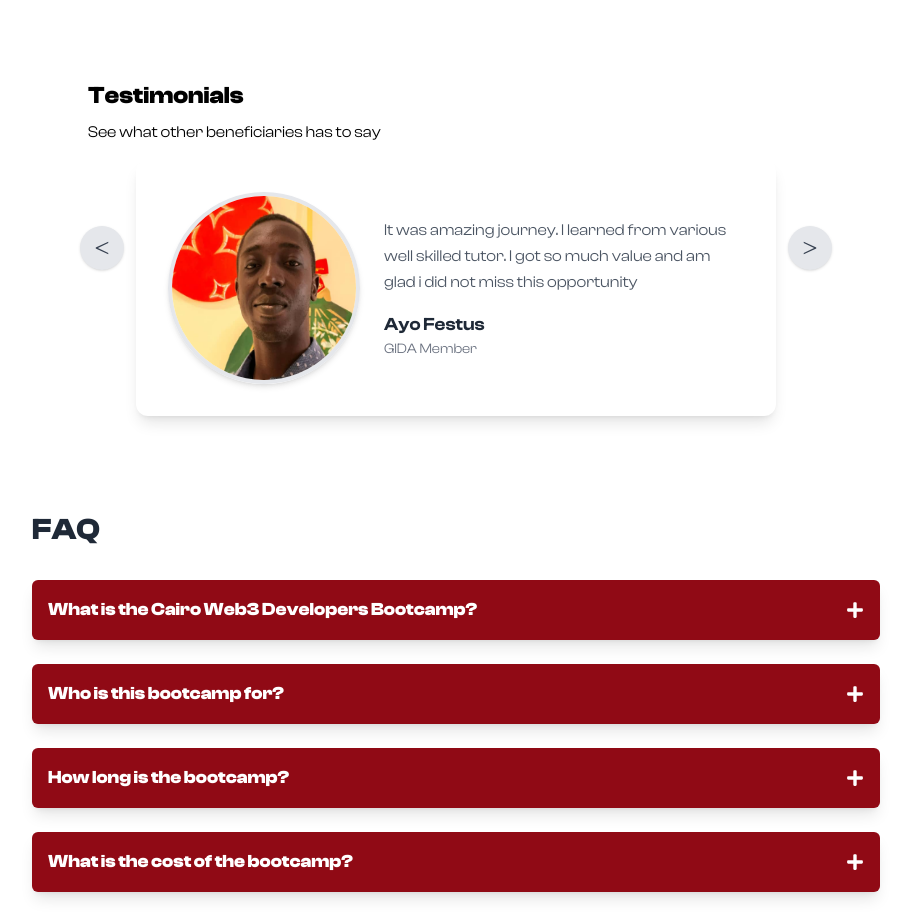
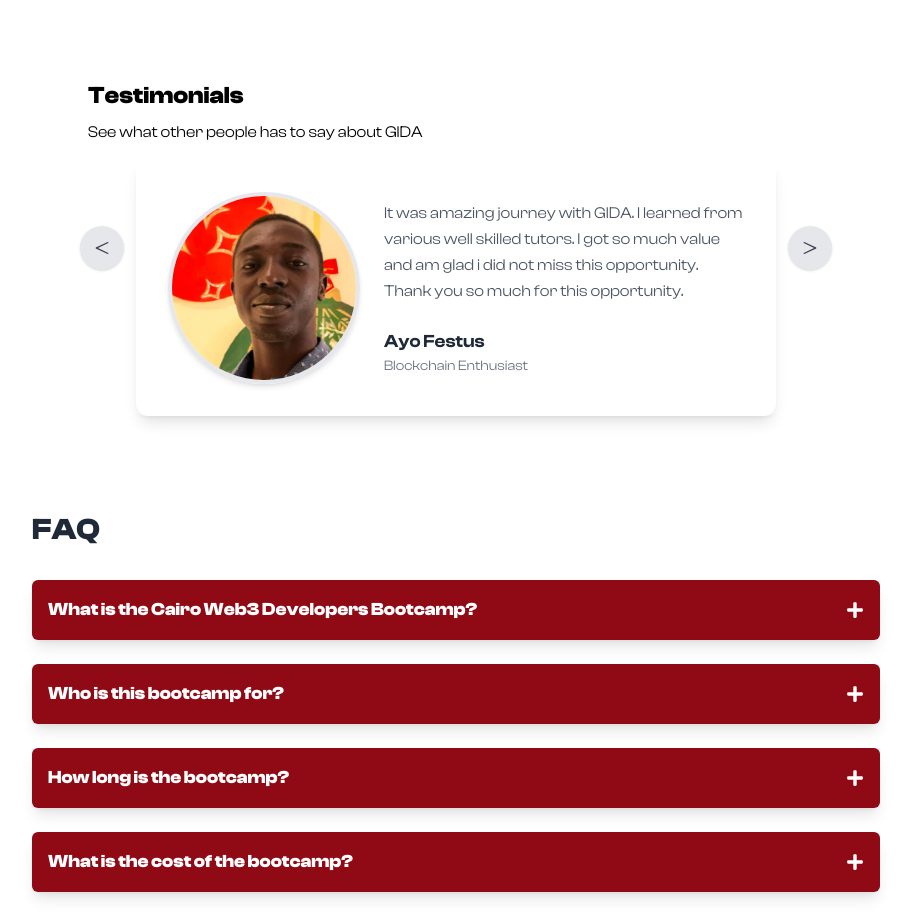
Before and after one commit to wheval/gid, a Next.js app: page /cairo in a window 1280 px wide. Shown: the part 2100-3017 px from the top of the page, without its empty margins (184-1095 px from the left). Built offline with nearby package versions, Linux system fonts and the light colour scheme.

Commit message:
fix some ui

```diff
--- a/app/register/Register.jsx
+++ b/app/register/Register.jsx
@@ -9,7 +9,7 @@ const IMAGES = {
     alt: "Background",
   },
   gidaLogo: {
-    src: "/assets/gidaLogo.png",
+    src: "/assets/gidaLogo.svg",
     alt: "Gida Logo",
     width: 96,
   },
--- a/components/Testimonials.jsx
+++ b/components/Testimonials.jsx
@@ -8,20 +8,23 @@ const testimonials = [
     id: 1,
     name: "Ayo Festus",
     image: "/assets/testimonial1.png",
+    role: "Blockchain Enthusiast",
     testimonial:
-      "It was amazing journey. I learned from various well skilled tutor. I got so much value and am glad i did not miss this opportunity",
+      "It was amazing journey with GIDA. I learned from various well skilled tutors. I got so much value and am glad i did not miss this opportunity. Thank you so much for this opportunity.",
   },
   {
     id: 2,
     name: "Gideon Bature",
     image: "/assets/testimonial4.jpeg",
+    role: "GIDA Member",
     testimonial:
-      "My name is Gideon Bature, a Software Engineer. I learnt a lot in the GIDA Starknet-Cairo bootcamp,  the community (GIDA) and tutors were super helpful, always answering our questions and helpful, giving us assignments for us to apply what we have learnt inorder to have a much better understanding of it. Thank you so much for this opportunity GIDA.",
+      "My name is Gideon Bature, a Software Engineer. I learnt a lot in the GIDA Starknet-Cairo bootcamp,  the community (GIDA) and tutors were super helpful, always answering our questions and helpful, giving us assignments for us to apply what we have learnt inorder to have a much better understanding of it. Thank you so much for this opportunity GIDA.",
   },
   {
     id: 3,
     name: "Femi Oje",
     image: "/assets/testimonial5.jpeg",
+    role: "GIDA Member",
     testimonial:
       "The GIDA x Starknet Bootcamp was my gateway into the world of Web3, as my prior experience was primarily in Web2. The program provided exceptional support in bridging this gap. The mentors were incredibly helpful, offering all the necessary resources and patiently answering every question I had, ensuring a seamless learning experience. While I had to dedicate personal time to studying (as expected), their guidance made the transition both smooth and enjoyable. My advice to anyone considering this bootcamp is simple: stay consistent, and the results will follow.",
   },
@@ -47,7 +50,7 @@ const Testimonials = () => {
       <div className="md:max-w-3xl md:mx-auto md:px-0 relative">
         <div className="mx-4 mb-4">
           <h1 className="font-bold text-2xl mb-2">Testimonials</h1>
-          <p>See what other beneficiaries has to say</p>
+          <p>See what other people has to say about GIDA</p>
         </div>
         <div className="bg-white shadow-lg rounded-xl p-6 md:flex md:items-center md:justify-between md:text-left md:p-8 mx-16">
           {/* Mobile View */}
@@ -58,16 +61,20 @@ const Testimonials = () => {
                 height={1000}
                 width={1000}
                 alt={`${testimonials[currentIndex].name}'s avatar`}
-                className="w-32 h-32 rounded-full border-2 border-gray-200 shadow-md"
+                className="w-32 h-32 rounded-full border-2 border-gray-200 shadow-md object-cover"
               />
             </div>
-            <p className="text-gray-600 text-sm leading-relaxed mt-4">
-              {testimonials[currentIndex].testimonial}
-            </p>
-            <h3 className="text-gray-800 text-lg font-semibold mt-4">
+            <div className="mt-4 h-24 overflow-y-auto custom-scrollbar">
+              <p className="text-gray-600 text-sm leading-relaxed">
+                {testimonials[currentIndex].testimonial}
+              </p>
+            </div>
+            <h3 className="text-gray-800 text-lg font-semibold">
               {testimonials[currentIndex].name}
             </h3>
-            <p className="text-gray-500 text-sm">BlockhChain Enthusiast</p>
+            <p className="text-gray-500 text-sm">
+              {testimonials[currentIndex].role}
+            </p>
           </div>
 
           {/* Desktop View */}
@@ -77,21 +84,25 @@ const Testimonials = () => {
               height={1000}
               width={1000}
               alt={`${testimonials[currentIndex].name}'s avatar`}
-              className="w-48 min-w-48 h-48 rounded-full border-4 border-gray-200 shadow-md"
+              className="w-48 min-w-48 h-48 rounded-full border-4 border-gray-200 shadow-md object-cover"
             />
-            <div>
-              <p className="text-gray-600 text-base leading-relaxed">
-                {testimonials[currentIndex].testimonial}
-              </p>
+            <div className="flex-1">
+              <div className="h-28 overflow-y-auto custom-scrollbar">
+                <p className="text-gray-600 text-base leading-relaxed">
+                  {testimonials[currentIndex].testimonial}
+                </p>
+              </div>
               <h3 className="text-gray-800 text-lg font-semibold mt-4">
                 {testimonials[currentIndex].name}
               </h3>
-              <p className="text-gray-500 text-sm">GIDA Member</p>
+              <p className="text-gray-500 text-sm">
+                {testimonials[currentIndex].role}
+              </p>
             </div>
           </div>
         </div>
 
-        {/* Navigation Buttons - Now absolutely positioned */}
+        {/* Navigation Buttons */}
         <div className="absolute top-1/2 -translate-y-1/2 left-0 right-0 flex justify-between px-2 pointer-events-none">
           <button
             onClick={handlePrev}
@@ -109,6 +120,31 @@ const Testimonials = () => {
           </button>
         </div>
       </div>
+
+      {/* Add custom scrollbar styles */}
+      <style jsx global>{`
+        .custom-scrollbar {
+          scrollbar-width: thin;
+          scrollbar-color: #cbd5e0 transparent;
+        }
+
+        .custom-scrollbar::-webkit-scrollbar {
+          width: 4px;
+        }
+
+        .custom-scrollbar::-webkit-scrollbar-track {
+          background: transparent;
+        }
+
+        .custom-scrollbar::-webkit-scrollbar-thumb {
+          background-color: #cbd5e0;
+          border-radius: 6px;
+        }
+
+        .custom-scrollbar::-webkit-scrollbar-thumb:hover {
+          background-color: #a0aec0;
+        }
+      `}</style>
     </section>
   );
 };
```
